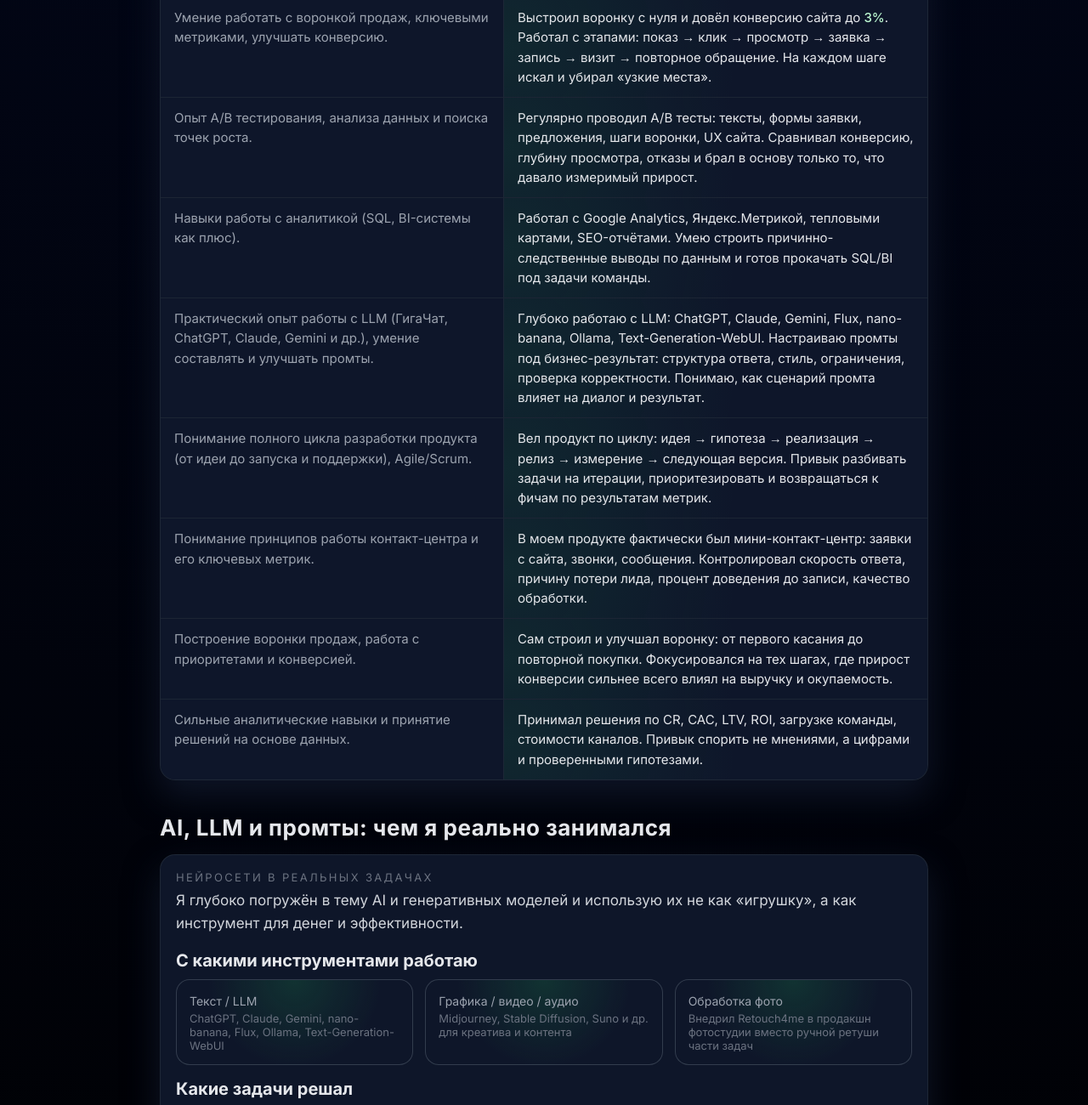
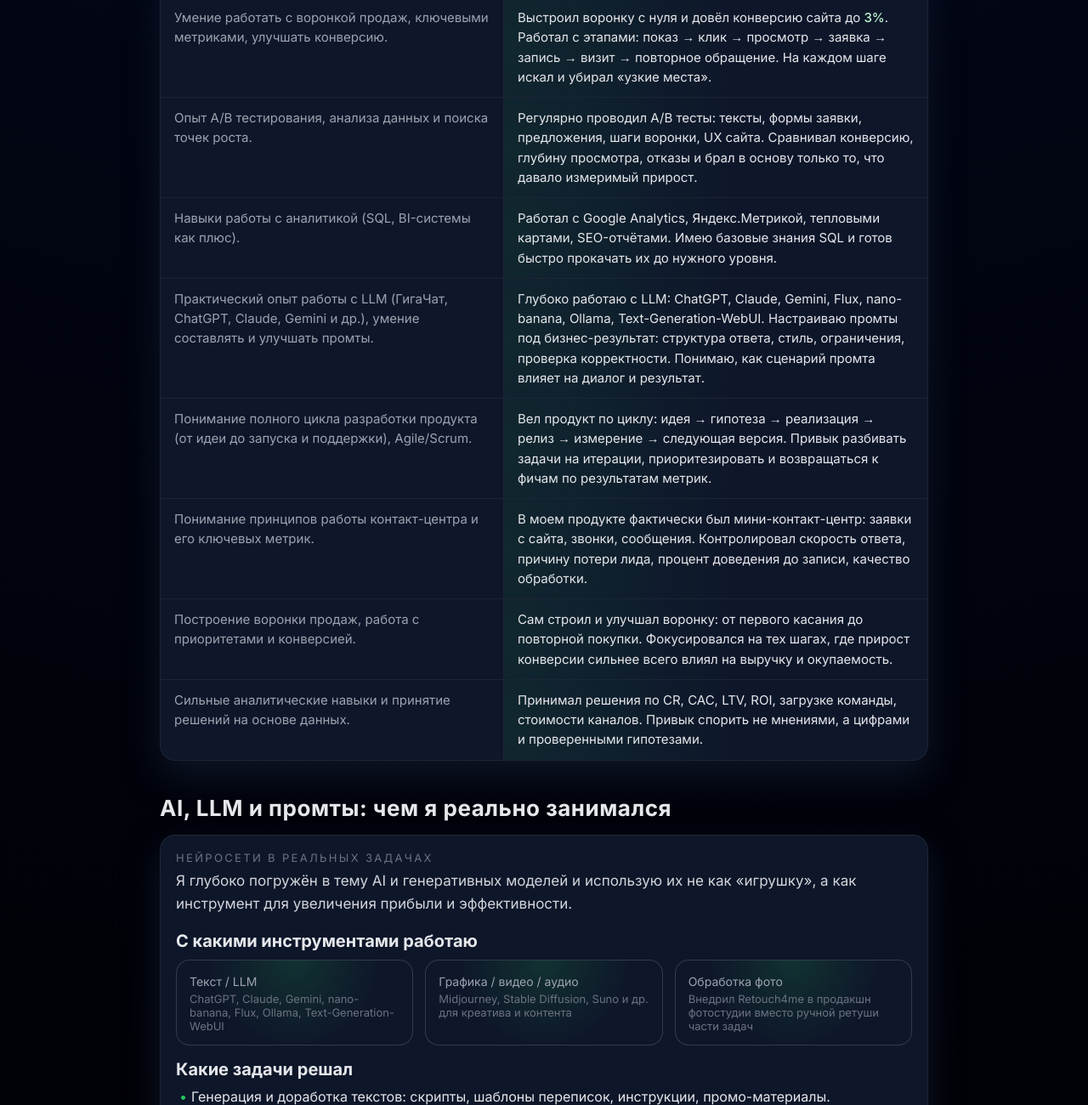
Before and after one commit to vasilchenkoanton/sber-chatbot-pm, a plain HTML site: page index.html in a window 1280 px wide. Shown: the part 1548-2848 px from the top of the page at 85% size. Drawn offline with Linux system fonts and the light colour scheme.

Commit message:
index.html

```diff
--- a/index.html
+++ b/index.html
@@ -563,7 +563,7 @@
           </div>
           <div class="req-cell right">
             Работал с Google Analytics, Яндекс.Метрикой, тепловыми картами, SEO-отчётами.
-            Умею строить причинно-следственные выводы по данным и готов прокачать SQL/BI под задачи команды.
+            Имею базовые знания SQL и готов быстро прокачать их до нужного уровня.
           </div>
         </div>
 
@@ -627,7 +627,7 @@
         <div class="block-header">Нейросети в реальных задачах</div>
         <p>
           Я глубоко погружён в тему AI и генеративных моделей и использую их не как «игрушку», а как инструмент
-          для денег и эффективности.
+          для увеличения прибыли и эффективности.
         </p>
         <h3>С какими инструментами работаю</h3>
         <div class="metric-grid" style="margin-top:10px;">
```
